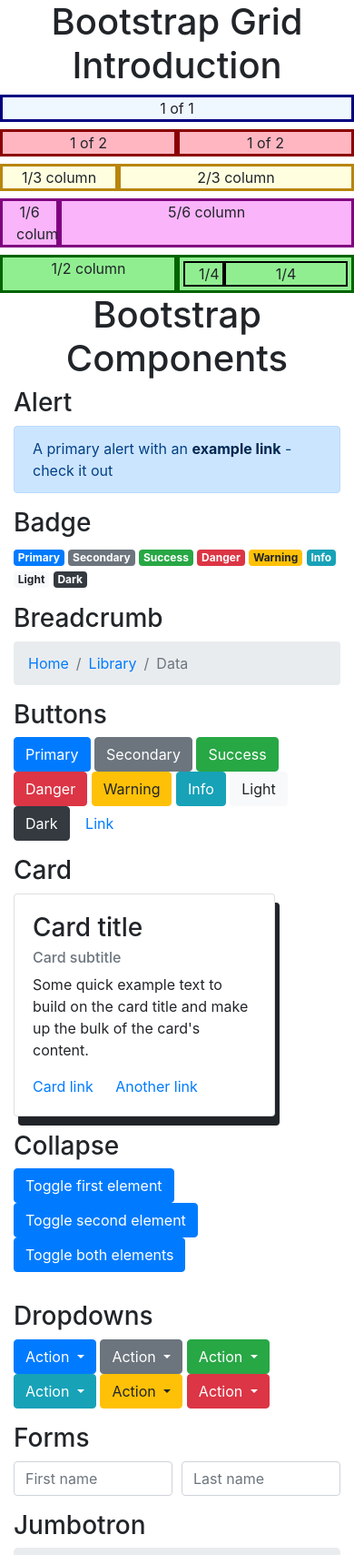
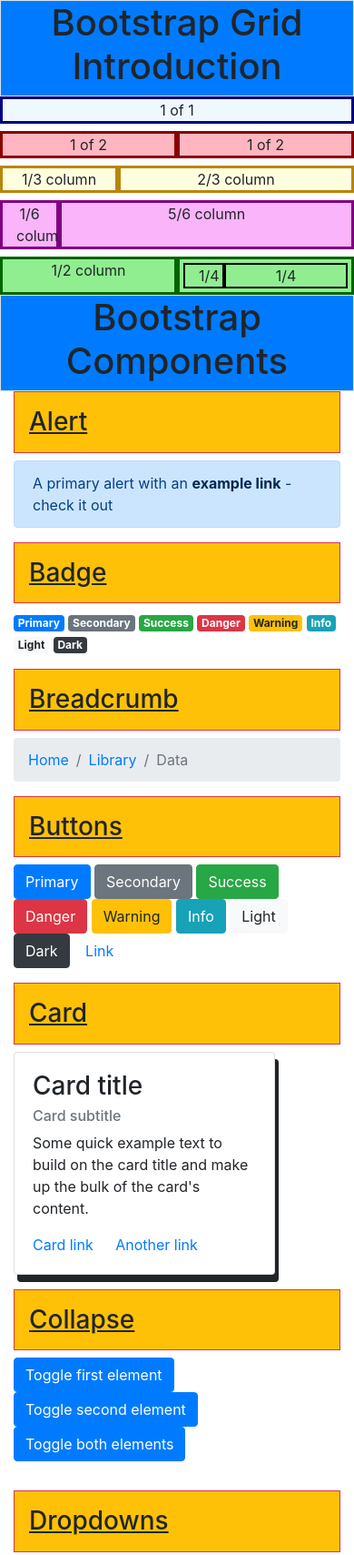
Before and after one commit to Allum91/Bootstrap, a plain HTML site: page index.html in a window 390 px wide. Shown: the top 1709 px of the page at 91% size. Drawn offline with nearby package versions, Linux system fonts and the light colour scheme.

Commit message:
some utilities added and looking responsive

```diff
--- a/index.html
+++ b/index.html
@@ -5,7 +5,7 @@
   <!-- Required meta tags -->
   <meta charset="utf-8">
   <meta name="viewport" content="width=device-width, initial-scale=1, shrink-to-fit=no">
-  <link rel="stylesheet" href="/style.css">
+  <link rel="stylesheet" href="dist/style.css">
 
   <!-- Bootstrap CSS -->
   <link rel="stylesheet" href="https://cdn.jsdelivr.net/npm/bootstrap@4.5.3/dist/css/bootstrap.min.css"
@@ -21,7 +21,7 @@
 
 <body>
   <!-- Heading-->
-  <div class="container text-center">
+  <div class="container-fluid text-center bg-primary border">
     <h1>Bootstrap Grid Introduction</h1>
   </div>
 
@@ -78,14 +78,14 @@
 
 
   <!-- Exploring components -->
-  <div class="container text-center">
+  <div class="container-fluid text-center bg-primary border">
     <h1>Bootstrap Components</h1>
   </div>
 
 
   <!-- Alert -->
   <div class="container">
-    <h3>Alert</h3>
+    <h3 class="bg-warning p-3 border border-danger" style="text-decoration: underline;">Alert</h3>
     <div class="alert alert-primary" role="alert">
       A primary alert with an <a href="#" class="alert-link">example link</a> - check it out
     </div>
@@ -94,7 +94,7 @@
 
   <!-- Badge -->
   <div class="container mb-3">
-    <h3>Badge</h3>
+    <h3 class="bg-warning p-3 border border-danger" style="text-decoration: underline;">Badge</h3>
     <span class="badge badge-primary">Primary</span>
     <span class="badge badge-secondary">Secondary</span>
     <span class="badge badge-success">Success</span>
@@ -108,7 +108,7 @@
 
   <!-- Breadcrumb -->
   <div class="container mb-3">
-    <h3>Breadcrumb</h3>
+    <h3 class="bg-warning p-3 border border-danger" style="text-decoration: underline;">Breadcrumb</h3>
     <nav aria-label="breadcrumb">
       <ol class="breadcrumb">
         <li class="breadcrumb-item"><a href="#">Home</a></li>
@@ -121,7 +121,7 @@
 
   <!-- Buttons -->
   <div class="container mb-3">
-    <h3>Buttons</h3>
+    <h3 class="bg-warning p-3 border border-danger" style="text-decoration: underline;">Buttons</h3>
     <button type="button" class="btn btn-primary">Primary</button>
     <button type="button" class="btn btn-secondary">Secondary</button>
     <button type="button" class="btn btn-success">Success</button>
@@ -137,7 +137,7 @@
 
   <!-- Card -->
   <div class="container mb-3">
-    <h3>Card</h3>
+    <h3 class="bg-warning p-3 border border-danger" style="text-decoration: underline;">Card</h3>
     <div class="card" style="width: 18rem;">
       <div class="card-body">
         <h3 class="card-title">Card title</h3>
@@ -154,7 +154,7 @@
 
   <!-- Collapse -->
   <div class="container mb-3">
-    <h3>Collapse</h3>
+    <h3 class="bg-warning p-3 border border-danger" style="text-decoration: underline;">Collapse</h3>
     <p>
       <a class="btn btn-primary" data-toggle="collapse" href="#multiCollapseExample1" role="button"
         aria-expanded="false" aria-controls="multiCollapseExample1">Toggle first element</a>
@@ -186,7 +186,7 @@
 
   <!-- Dropdowns -->
   <div class="container mb-3">
-    <h3>Dropdowns</h3>
+    <h3 class="bg-warning p-3 border border-danger" style="text-decoration: underline;">Dropdowns</h3>
     <div class="btn-group">
       <button type="button" class="btn btn-primary dropdown-toggle" data-toggle="dropdown" aria-haspopup="true"
         aria-expanded="false">
@@ -270,7 +270,7 @@
 
   <!-- Forms -->
   <div class="container mb-3">
-    <h3>Forms</h3>
+    <h3 class="bg-warning p-3 border border-danger" style="text-decoration: underline;">Forms</h3>
     <form>
       <div class="form-row">
         <div class="col">
@@ -285,7 +285,7 @@
 
   <!-- Jumbotron -->
   <div class="container mb-2">
-    <h3>Jumbotron</h3>
+    <h3 class="bg-warning p-3 border border-danger" style="text-decoration: underline;">Jumbotron</h3>
     <div class="jumbotron">
       <h1 class="display-4">Hello, world!</h1>
       <p class="lead">This is a simple hero unit, a simple jumbotron-style component for calling extra attention to
@@ -298,7 +298,7 @@
 
   <!-- Media List -->
   <div class="container mb-2">
-    <h3>Media List</h3>
+    <h3 class="bg-warning p-3 border border-danger" style="text-decoration: underline;">Media List</h3>
     <ul class="list-unstyled">
       <li class="media">
         <img src="https://via.placeholder.com/150" class="mr-3" alt="...">
@@ -333,7 +333,7 @@
 
   <!-- Modal -->
   <div class="container mb-2">
-    <h3>Modal</h3>
+    <h3 class="bg-warning p-3 border border-danger" style="text-decoration: underline;">Modal</h3>
     <!-- Button trigger modal -->
     <button type="button" class="btn btn-primary" data-toggle="modal" data-target="#exampleModal">
       Launch demo modal
@@ -363,7 +363,7 @@
 
   <!-- Navbar -->
   <div class="container mb-2">
-    <h3>Navbar</h3>
+    <h3 class="bg-warning p-3 border border-danger" style="text-decoration: underline;">Navbar</h3>
     <nav class="navbar navbar-expand-lg navbar-light bg-light">
       <a class="navbar-brand" href="#">Navbar</a>
       <button class="navbar-toggler" type="button" data-toggle="collapse" data-target="#navbarSupportedContent"
@@ -405,7 +405,7 @@
 
   <!-- Pagination -->
   <div class="container mb-2">
-    <h3>Pagination</h3>
+    <h3 class="bg-warning p-3 border border-danger" style="text-decoration: underline;">Pagination</h3>
     <nav aria-label="Page navigation example">
       <ul class="pagination">
         <li class="page-item">
--- /dev/null
+++ b/style.scss
@@ -0,0 +1,4 @@
+.card {
+  box-shadow: 4px 8px;
+  ;
+}
```
Also changed, not shown: dist/style.css (added), style.css (deleted).
